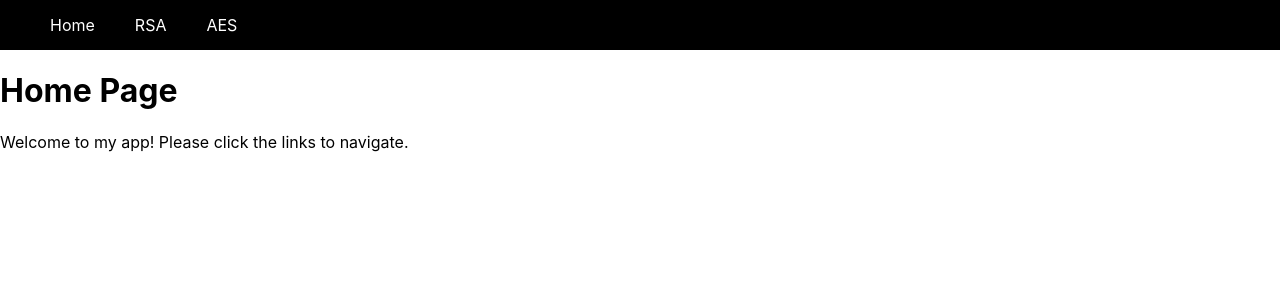
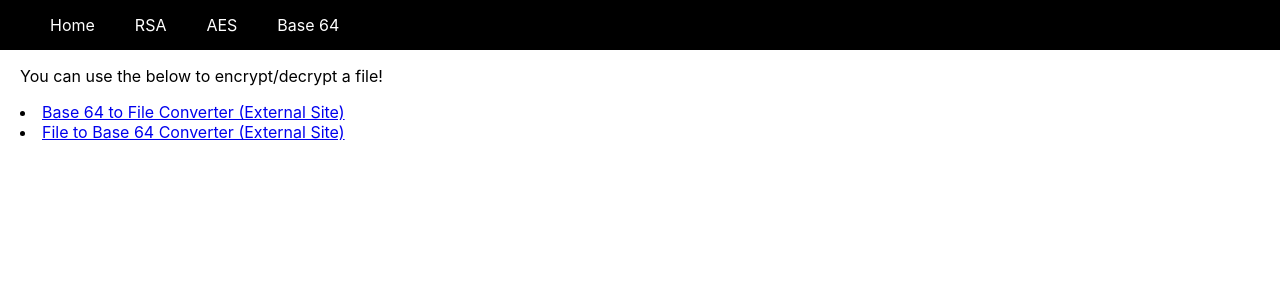
Before and after one commit to Mike11199/CS-361-RSA-React-App, a React (Create React App) app in the folder frontend/: page /base64 in a window 1280 px wide. Before the commit this address led to /. Shown: the top 300 px of the page. Built offline with nearby package versions, Linux system fonts and the light colour scheme.

Commit message:
added new page with links to external base64 to file and back tool

```diff
--- a/frontend/src/App.js
+++ b/frontend/src/App.js
@@ -5,6 +5,7 @@ import RSAPage from './components/RSAPage';
 import AESPage from './components/AESPage';
 import Navbar from './components/Navbar';
 import HomePage from './components/HomePage';
+import Base64Page from './components/Base64Page';
 
 function App() {
   return (
@@ -14,6 +15,7 @@ function App() {
       <Route path="/" element={<HomePage />}></Route>
       <Route path="/rsa" element={<RSAPage />}></Route>
       <Route path="/aes" element={<AESPage />}></Route>
+      <Route path="/base64" element={<Base64Page />}></Route>
       <Route path="*" element={<Navigate to="/" />}></Route>
     </Routes>
     </>
--- /dev/null
+++ b/frontend/src/components/Base64Page.js
@@ -0,0 +1,17 @@
+
+
+const Base64Page = () => {
+  return (
+    <>
+    <div className="pageContainer" style={{paddingLeft:"20px"}}>
+    <p>You can use the below to encrypt/decrypt a file!</p>
+    <div>
+      <li><a href="https://base64.guru/converter/decode/file">Base 64 to File Converter (External Site)</a></li>
+      <li><a href="https://base64.guru/converter/encode/file">File to Base 64 Converter (External Site)</a></li>
+    </div>
+    </div>
+    </>
+  );
+}
+
+export default Base64Page;
--- a/frontend/src/components/Navbar.js
+++ b/frontend/src/components/Navbar.js
@@ -7,6 +7,7 @@ const Navbar = () => {
             <Link to="/">Home</Link>
             <Link to="/rsa">RSA</Link>
             <Link to="/aes">AES</Link>
+            <Link to="/base64">Base 64</Link>
         </div>
         </>
   );
--- a/package.json
+++ b/package.json
@@ -9,6 +9,7 @@
         "server-dev": "npx nodemon server.mjs",
         "client": "npm start --prefix ./frontend",
         "dev": "concurrently --kill-others-on-fail \"npm run server-dev\" \"npm run client\"",
+        "start": "concurrently --kill-others-on-fail \"npm run server-dev\" \"npm run client\"",
         "heroku-postbuild": "npm install --prefix frontend && npm run build --prefix frontend"
     },
     "author": "",
```
